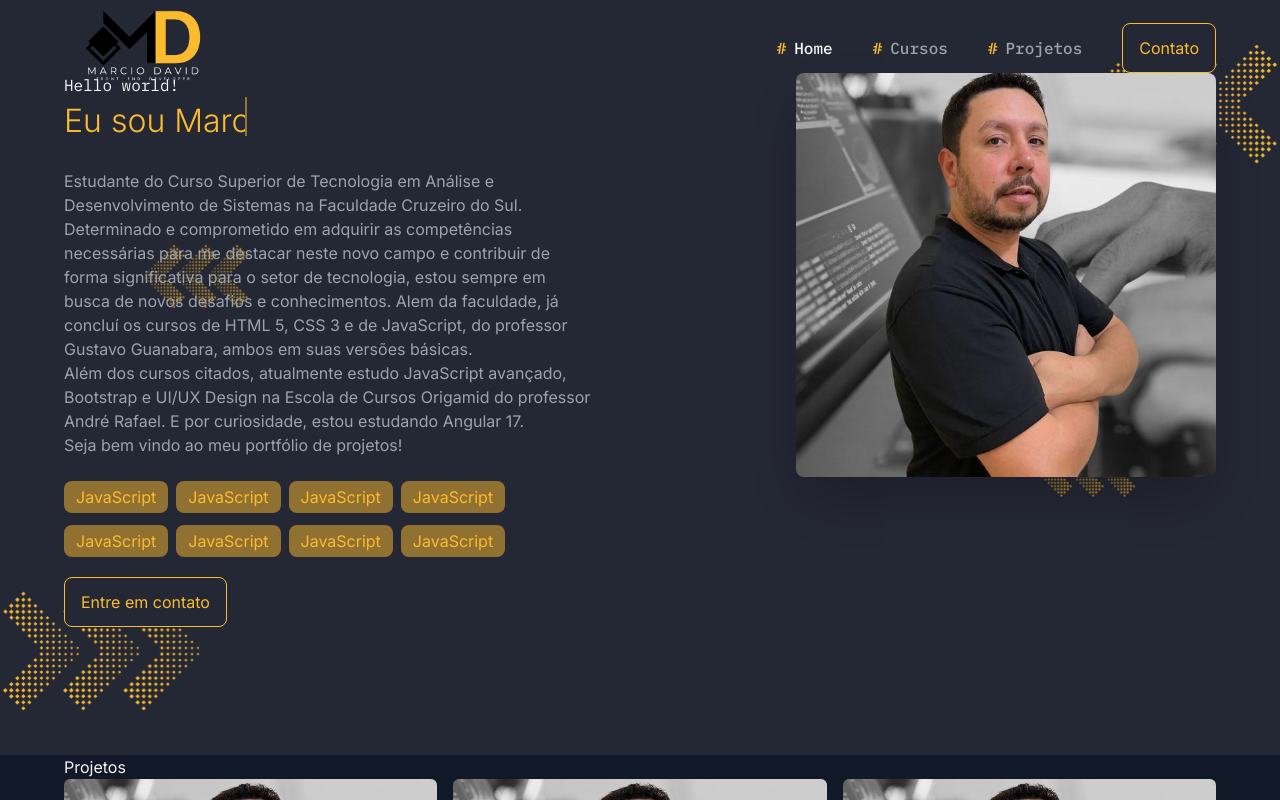
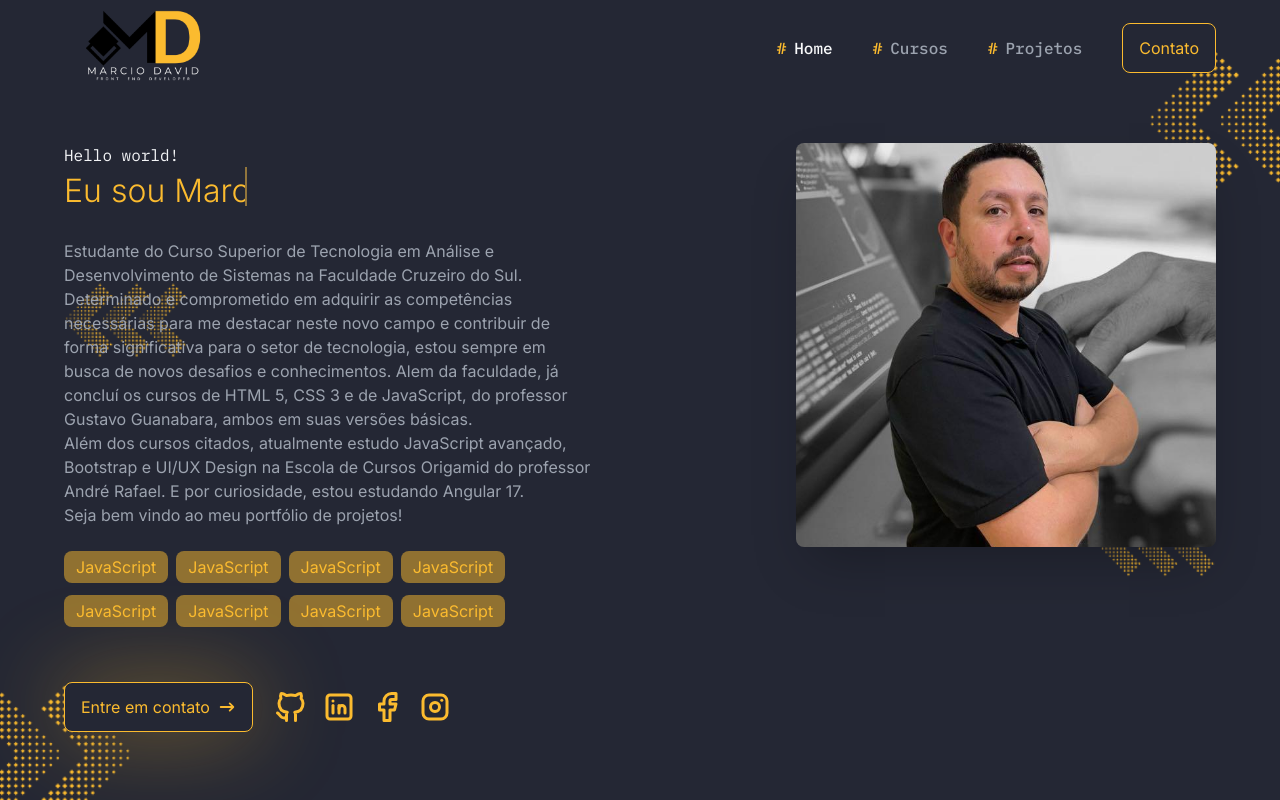
Before and after one commit to MarcioDavid81/portfolio-next, a Next.js app: page / in a window 1280 px wide. Shown: the top 800 px of the page. Built offline with nearby package versions, Linux system fonts and the light colour scheme.

Commit message:
feat: concluded hero section component

```diff
--- a/app/_components/pages/home/hero-section/index.tsx
+++ b/app/_components/pages/home/hero-section/index.tsx
@@ -1,11 +1,36 @@
 import { Button } from "@/app/_components/button";
 import TechBadge from "@/app/_components/tech-badge";
 import Image from "next/image";
+import {  HiArrowNarrowRight } from "react-icons/hi";
+import { TbBrandFacebook, TbBrandGithub, TbBrandInstagram, TbBrandLinkedin } from "react-icons/tb";
+
+const MOCK_SOCIAL = [
+  {
+    name: "GitHub",
+    url: "https://github.com/MarcioDavid81",
+    icon: <TbBrandGithub />,
+  },
+  {
+    name: "LinkedIn",
+    url: "https://www.linkedin.com/in/marcio-david-a8152733/",
+    icon: <TbBrandLinkedin />,
+  },
+  {
+    name: "Facebook",
+    url: "https://www.facebook.com/marcio.david.754",
+    icon: <TbBrandFacebook />,
+  },
+  {
+    name: "Instagram",
+    url: "https://www.instagram.com/o_marciodavid/",
+    icon: <TbBrandInstagram />,
+  }
+]
 
 export const HeroSection = () => {
   return (
     <>
-    <section className="w-full lg:h-[755px] bg-hero-image bg-cover bg-center bg-no-repeat flex flex-col justify-end pb-10 sm:pb-32 py-8 lg:pb-{110px]">
+    <section className="w-full lg:h-[875px] bg-hero-image bg-cover bg-center bg-no-repeat flex flex-col justify-end pb-10 sm:pb-32 py-8 lg:pb-{110px]">
       <div className="container flex items-start justify-between flex-col-reverse lg:flex-row">
         <div className="w-full lg:max-w-[530px]">
           <p className="font-mono">Hello world!</p>
@@ -40,8 +65,24 @@ export const HeroSection = () => {
               <TechBadge  key={index} name="JavaScript" />
             ))}
           </div>
-          <div className="mt-5">
-            <Button>Entre em contato</Button>
+          <div className="mt-6 lg:mt-10 flex sm:items-center sm:gap-5 sm:flex-row flex-col">
+            <Button className="shadow-button w-max">
+              Entre em contato
+              <HiArrowNarrowRight size={18} />
+            </Button>
+            <div className="text-2xl text-primary flex items-center h-20 gap-3 md:text-4xl">
+              {MOCK_SOCIAL.map((social, index) => (
+                <a
+                  key={`social-${index}`}
+                  href={social.url}
+                  target="_blank"
+                  rel="noreferrer"
+                  className="hover:text-gray-100 transition-colors"
+                >
+                  {social.icon}
+                </a>
+              ))}
+            </div>
           </div>
         </div>
         <Image
--- a/tailwind.config.js
+++ b/tailwind.config.js
@@ -17,7 +17,7 @@ module.exports = {
         mono: ['var(--font-plex-mono)', 'monospace'],
       },
       boxShadow: {
-        button: '0px 0px 68px 7px rgba(5, 150, 105, 0.4)',
+        button: '0px 0px 90px 2px rgba(251, 187, 47, 0.4)',
       },
       colors: {
         primary: "#fbbb2f",
```
Also changed, not shown: 2 other files (tests, documents, lock files or other folders).
